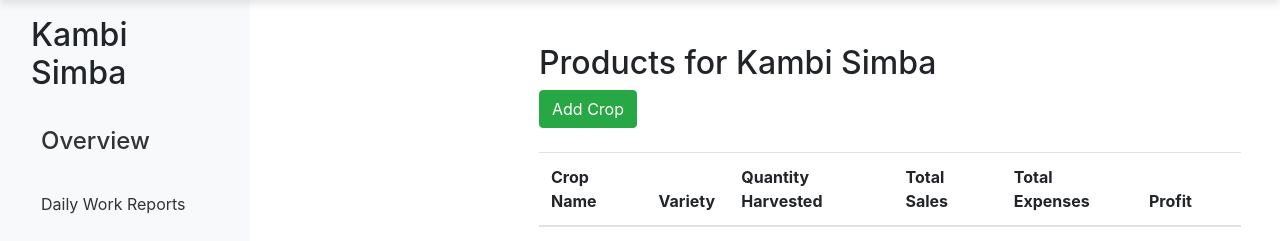
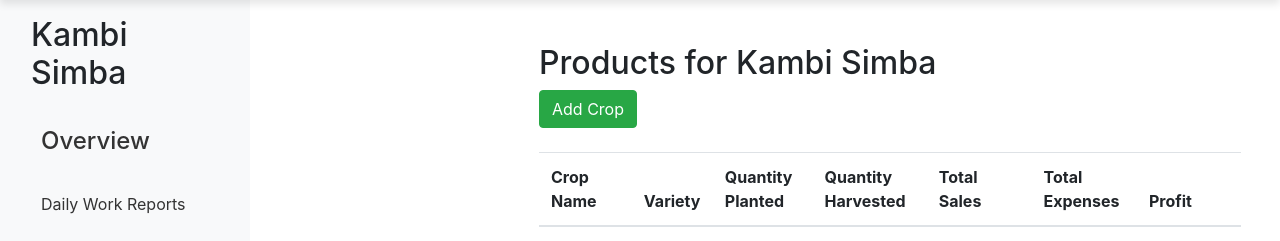
Before and after one commit to Yator1/ShambaSmart, a Flask app: page /products in a window 1280 px wide. Shown: the part 56-297 px from the top of the page. Run offline with Flask 3, Linux system fonts and the light colour scheme; a user stored in the database is signed in; some libraries are stand-ins or nearby versions.

Commit message:
corrections

```diff
--- a/website/models.py
+++ b/website/models.py
@@ -47,13 +47,15 @@ class Crop(db.Model):
 
     def total_retail(self):
         """Calculate total sales for this crop"""
-        # Assuming you have a Sales model similar to the Expense model
-        return sum(sale.total_sale for sale in self.sales)  # Adjust based on your sales model
+        return sum(sale.total_sale for sale in self.sales)
 
     def calculate_profit(self):
         """Calculate the profit for this crop"""
         return self.total_retail() - self.total_cost()
 
+    def update_quantity_harvested(self):
+        self.quantity_harvested = sum(sale.quantity_sold for sale in self.sales)
+        db.session.commit()
 
 class PlantStage(db.Model):
     id = db.Column(db.Integer, primary_key=True)
--- a/website/templates/add_crop.html
+++ b/website/templates/add_crop.html
@@ -21,7 +21,7 @@
         </div>
 
         <div class="mb-3">
-            <label for="quantity" class="form-label">Quantity</label>
+            <label for="quantity" class="form-label">Quantity Planted</label>
             <div class="input-group">
                 <input type="number" name="quantity" class="form-control" required>
                 <select name="quantity_unit" class="form-select" required>
--- a/website/templates/crop_detail.html
+++ b/website/templates/crop_detail.html
@@ -61,7 +61,7 @@
                 </div>
 
                 <div class="mb-3">
-                    <label for="stage" class="form-label">Crop Stage</label>
+                    <label for="stage" class="form-label">Description</label>
                     <input type="text" class="form-control" id="stage" name="stage" placeholder="i.e Planting, Harvesting">
                 </div>
 
--- a/website/templates/home.html
+++ b/website/templates/home.html
@@ -23,7 +23,8 @@
                     <h5 class="card-title">Crops Planted</h5>
                     <p class="card-text">
                         {% for crop in crops %}
-                            {{ crop.crop_name }}{% if not loop.last %}, {% endif %}
+                            {{ crop.crop_name }}
+                            {% if not loop.last %}, {% endif %}
                         {% endfor %}
                     </p>
                 </div>
@@ -49,6 +50,9 @@
                 <div class="card-body">
                     <h5 class="card-title">{{ crop.crop_name }} - {{ crop.variety }}</h5>
                     <p class="card-text">Date Planted: {{ crop.date_planted }}</p>
+                    {% if crop.image %}
+                                <br><img src="{{ url_for('views.uploaded_file', filename=crop.image) }}" alt="{{ crop.crop_name }}" class="img-fluid mt-2" style="max-height: 200px;">
+                            {% endif %}
                     <a href="{{ url_for('views.crop_detail', crop_id=crop.crop_id) }}" class="btn btn-success">View Details</a>
                 </div>
             </div>
--- a/website/templates/products.html
+++ b/website/templates/products.html
@@ -14,6 +14,7 @@
                 <tr>
                     <th>Crop Name</th>
                     <th>Variety</th>
+                    <th>Quantity Planted</th>
                     <th>Quantity Harvested</th>
                     <th>Total Sales</th>
                     <th>Total Expenses</th>
@@ -25,6 +26,7 @@
                     <tr>
                         <td>{{ crop.crop_name }}</td>
                         <td>{{ crop.variety }}</td>
+                        <td>{{ crop.quantity }}</td>
                         <td>{{ crop.quantity_harvested }}</td>
                         <td>{{ crop.total_sales }}</td>
                         <td>{{ crop.total_expenses }}</td>
--- a/website/views.py
+++ b/website/views.py
@@ -235,6 +235,10 @@ def crop_detail(crop_id):
             db.session.commit()
             flash('Sale added successfully!', 'success')
 
+            crop = Crop.query.get(crop_id)
+            crop.quantity_harvested = sum(sale.quantity_sold for sale in crop.sales)
+            db.session.commit()
+
         return redirect(url_for('views.crop_detail', crop_id=crop_id))
 
     return render_template('crop_detail.html', crop=crop, farm=farm, expenses=expenses, sales=sales, total_expenses=total_expenses, total_sales=total_sales, total_profit=total_profit)
```
Also changed, not shown: instance/crop_production.db, instance/uploads/ZeaMays.jpg (added), 1 other file.
